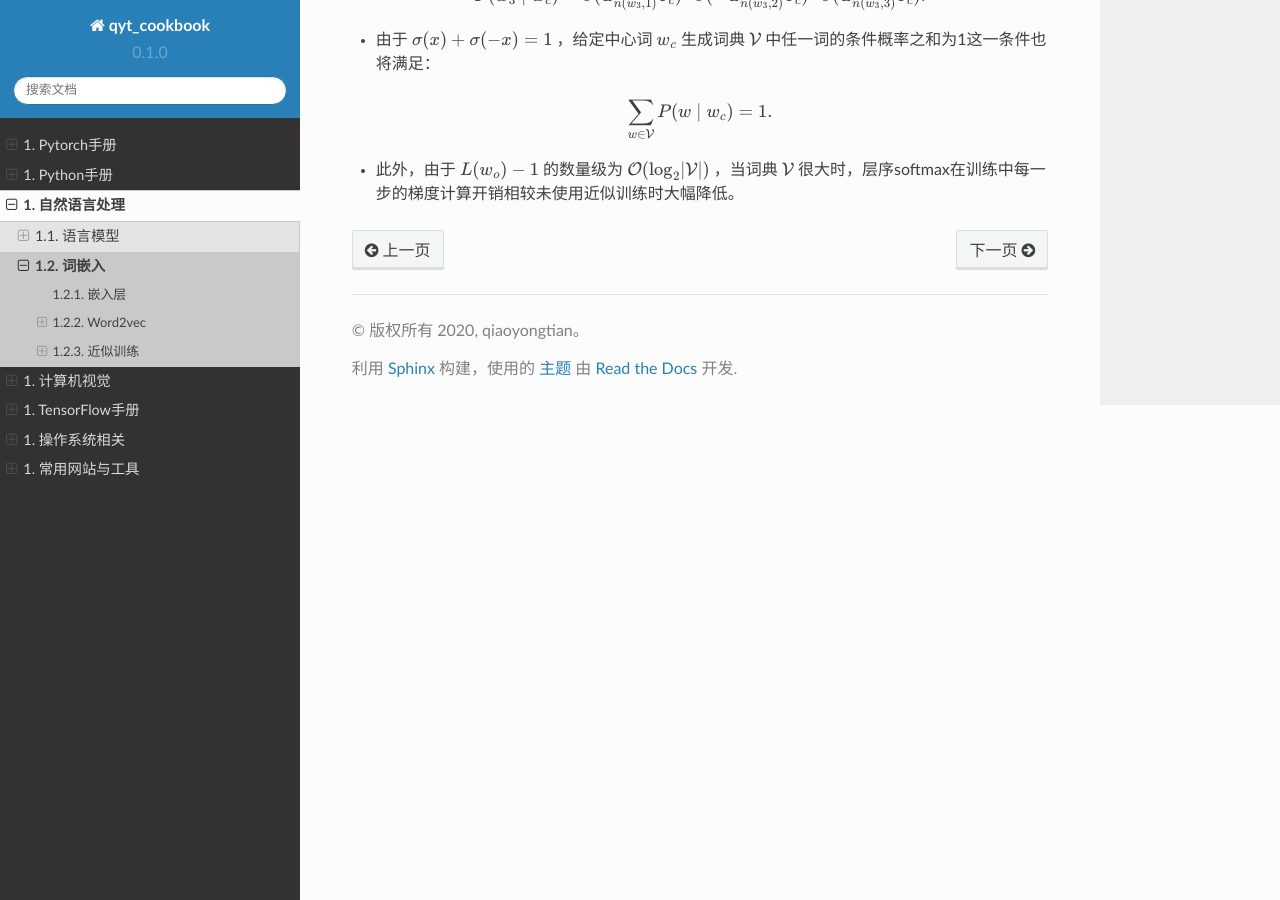
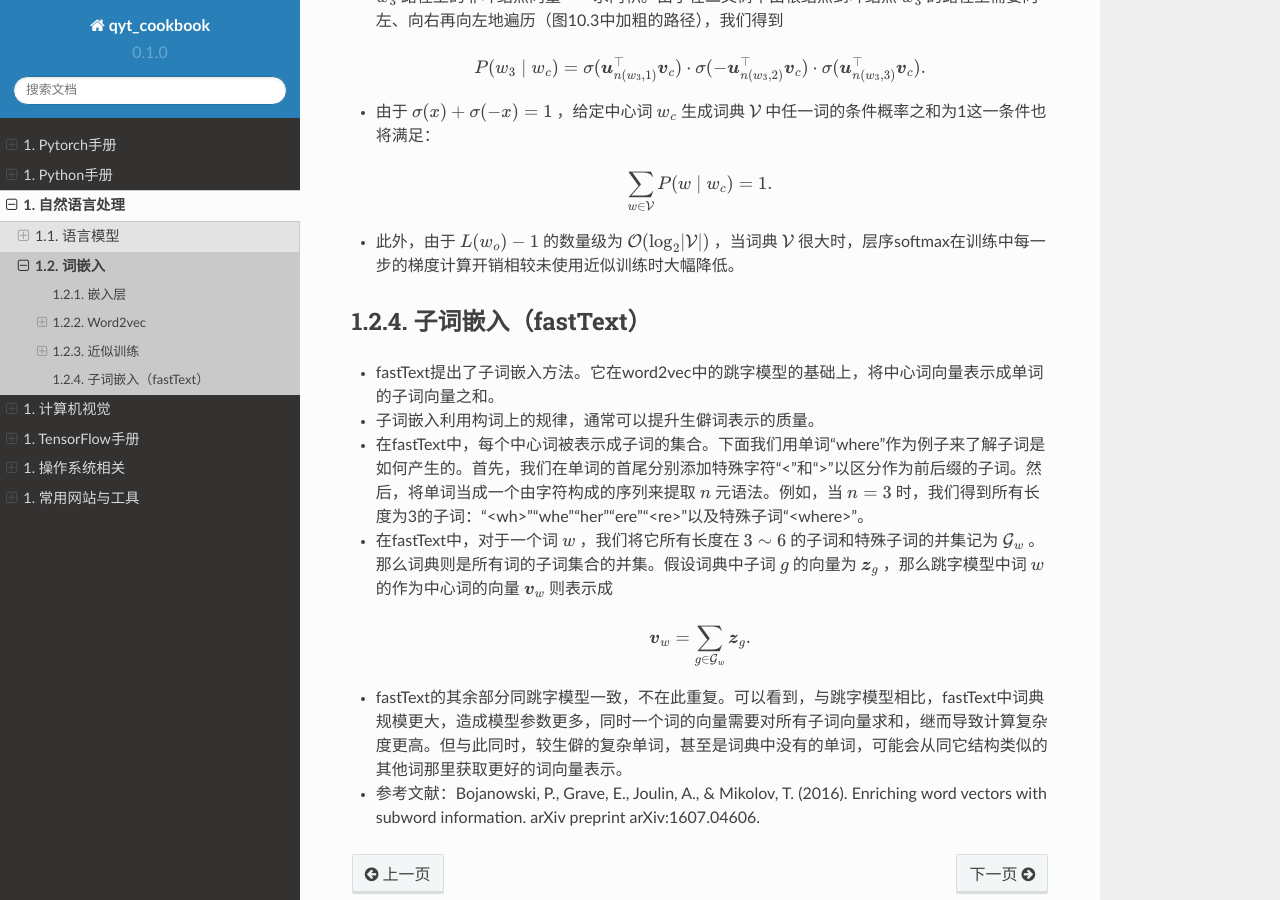
Before and after one commit to q759729997/qyt_cookbook, a Sphinx documentation site: the page built from qyt_cookbook/source/nlp/word_embedding.rst, in a window 1280 px wide and 900 px high, scrolled down 6846 px. Built offline with Sphinx 7.4.7 and the Read the Docs theme 2.0.0, drawn with Linux system fonts in a browser that asks for light colours; some of the changed text lies outside the part shown.

Commit message:
子词嵌入（fastText

```diff
--- a/qyt_cookbook/source/nlp/word_embedding.rst
+++ b/qyt_cookbook/source/nlp/word_embedding.rst
@@ -38,6 +38,7 @@ Word2vec
 
 - Word2Vec-知其然知其所以然: https://www.zybuluo.com/Dounm/note/591752
 - word2vec工具的提出正是为了解决“由于任何两个不同词的one-hot向量的余弦相似度都为0，多个不同词之间的相似度难以通过one-hot向量准确地体现出来”这个问题。它将每个词表示成一个定长的向量，并使得这些向量能较好地表达不同词之间的相似和类比关系。word2vec工具包含了两个模型，即跳字模型（skip-gram）和连续词袋模型（continuous bag of words，CBOW）。
+- 参考文献：Mikolov, T., Sutskever, I., Chen, K., Corrado, G. S., & Dean, J. (2013). Distributed representations of words and phrases and their compositionality. In Advances in neural information processing systems (pp. 3111-3119).
 
 跳字模型
 ***************************
@@ -257,3 +258,18 @@ word2vec的实现
     \sum_{w \in \mathcal{V}} P(w \mid w_c) = 1.
 
 - 此外，由于 :math:`L(w_o)-1` 的数量级为 :math:`\mathcal{O}(\text{log}_2|\mathcal{V}|)` ，当词典 :math:`\mathcal{V}` 很大时，层序softmax在训练中每一步的梯度计算开销相较未使用近似训练时大幅降低。
+
+子词嵌入（fastText）
+######################
+
+- fastText提出了子词嵌入方法。它在word2vec中的跳字模型的基础上，将中心词向量表示成单词的子词向量之和。
+- 子词嵌入利用构词上的规律，通常可以提升生僻词表示的质量。
+- 在fastText中，每个中心词被表示成子词的集合。下面我们用单词“where”作为例子来了解子词是如何产生的。首先，我们在单词的首尾分别添加特殊字符“<”和“>”以区分作为前后缀的子词。然后，将单词当成一个由字符构成的序列来提取 :math:`n` 元语法。例如，当 :math:`n=3` 时，我们得到所有长度为3的子词：“<wh>”“whe”“her”“ere”“<re>”以及特殊子词“<where>”。
+- 在fastText中，对于一个词 :math:`w` ，我们将它所有长度在 :math:`3 \sim 6` 的子词和特殊子词的并集记为 :math:`\mathcal{G}_w` 。那么词典则是所有词的子词集合的并集。假设词典中子词 :math:`g` 的向量为 :math:`\boldsymbol{z}_g` ，那么跳字模型中词 :math:`w` 的作为中心词的向量 :math:`\boldsymbol{v}_w` 则表示成
+
+.. math::
+
+    \boldsymbol{v}_w = \sum_{g\in\mathcal{G}_w} \boldsymbol{z}_g.
+
+- fastText的其余部分同跳字模型一致，不在此重复。可以看到，与跳字模型相比，fastText中词典规模更大，造成模型参数更多，同时一个词的向量需要对所有子词向量求和，继而导致计算复杂度更高。但与此同时，较生僻的复杂单词，甚至是词典中没有的单词，可能会从同它结构类似的其他词那里获取更好的词向量表示。
+- 参考文献：Bojanowski, P., Grave, E., Joulin, A., & Mikolov, T. (2016). Enriching word vectors with subword information. arXiv preprint arXiv:1607.04606.
```
